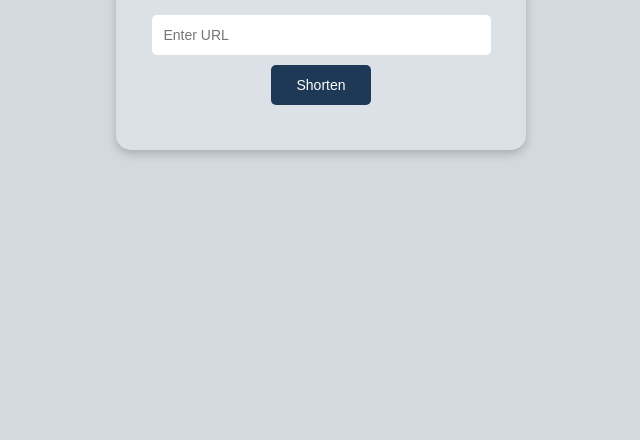
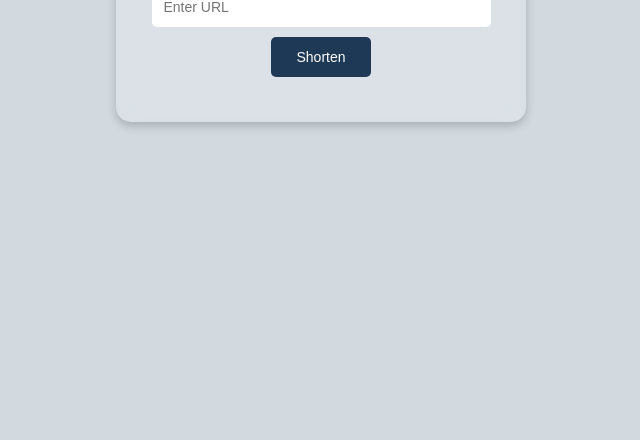
Before and after one commit to ann-glitch/url_shortener, a plain HTML site: page index.html in a window 1280 px wide. Shown: the part 396-836 px from the top of the page, without its empty margins (319-959 px from the left). After the commit the page ends 800 px from the top, so only its background shows below. Drawn offline with Linux system fonts and the light colour scheme.

Commit message:
dockerized the app and handled page overflow

```diff
--- a/style.css
+++ b/style.css
@@ -4,10 +4,13 @@ body {
     flex-direction: column;
     align-items: center;
     justify-content: center;
-    height: 100vh;
     /* background: linear-gradient(135deg, #d2dae0, #453057); */
     background-color: #d2dae0;
     padding-top: 20px;
+    overflow: hidden;
+    height: 100vh;
+    margin: 0;
+    padding: 0;
 }
 .header {
     padding-left: 20px;
```
Also changed, not shown: 1 other file.
